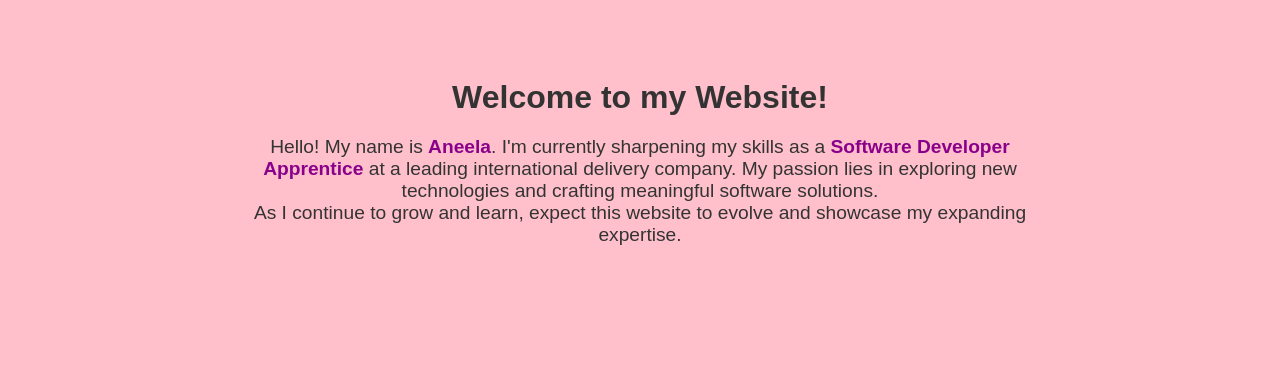
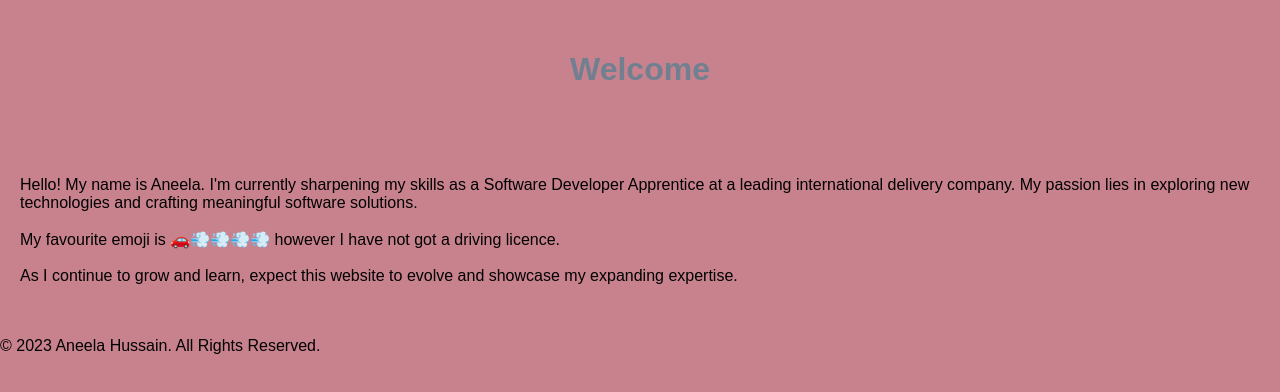
Before and after one commit to aneelaa/aneelaa.github.io, a plain HTML site: page index.html in a window 1280 px wide. Drawn offline with Linux system fonts and the light colour scheme.

Commit message:
Update index.html

```diff
--- a/index.html
+++ b/index.html
@@ -1,42 +1,61 @@
-<!DOCTYPE html>
-<html lang="en">
-<head>
-    <meta charset="UTF-8">
-    <meta http-equiv="X-UA-Compatible" content="IE=edge">
-    <meta name="viewport" content="width=device-width, initial-scale=1.0">
-    <title>About Me</title>
+<!DOCTYPE html> <!-- <!DOCTYPE html>: Declares the document type and version of HTML. -->
+<html lang="en"> <!-- <html>: This is the root element. Every webpage has one and only one <html> tag. Inside this tag, we have two main sections: the <head> and the <body>. -->
+
+<head> <!-- <head>: Contains meta-information, links to stylesheets, links to scripts, and other information that isn't visible on the page itself. -->
+    <!-- Metadata for the browser and search engines -->
+    <meta charset="UTF-8"> <!-- Defines the character set for the page -->
+    <!-- <meta charset="UTF-8">: Specifies the character encoding. -->
+    <meta name="viewport" content="width=device-width, initial-scale=1.0"> <!-- Makes the website responsive to device widths -->  <!-- <meta name="viewport" content="width=device-width, initial-scale=1.0">: Ensures the webpage is mobile-responsive. -->
+    <title>Aneela's Website</title> <!-- Title of your webpage. It shows up in the browser tab. -->
+
+    <!-- Internal CSS -->
     <style>
-        body {
-            font-family: 'Arial', sans-serif;
-            background-color: pink;
-            color: #333;
-            text-align: center;
-            padding-top: 50px;
+        /* Contains internal CSS (Cascading Style Sheets) which dictate how the HTML elements are displayed on the page. */
+        /* This is how you comment in CSS. The following styles define how elements on the page will look. */
+        body {/*Contains the content of the webpage, including text, images, and other media.*/
+            font-family: Arial, sans-serif;
+            align: center;
+            background-color: rgb(200, 130, 142);
+            margin: 0; /*Margin is the space outside an element, used to control the distance between this element and neighboring elements.If you have two buttons side by side and you want them to be further apart from each other, you'd increase the margin.Margin can influence the space between elements, pushing them further apart.*/
+            padding: 0;/*Padding is the space inside an element, between the content of the element and its border. For instance, if you have a button with text inside it and you want the text to be a bit away from the edges of the button, you'd increase the padding.*/
         }
-        h1 {
-            font-size: 2em;
-            margin-bottom: 20px;
+        main {
+            padding: 20px;
         }
-        p {
-            font-size: 1.2em;
-            max-width: 800px;
-            margin: 0 auto;
-        }
-        .highlight {
-            color: darkmagenta;
-            font-weight: bold;
+        h1{
+            font family: cascadia code;
+            color: slategray;
+            padding: 30px;
+            text-align:center;
         }
     </style>
 </head>
+
 <body>
-    <h1>Welcome to my Website!</h1>
-    <p>
-    Hello! My name is <span class="highlight">Aneela</span>. I'm currently sharpening my skills as a <span class="highlight">Software Developer Apprentice</span> at a leading international delivery company. My passion lies in exploring new technologies and crafting meaningful software solutions.
-    </p>
-    <p>
-     As I continue to grow and learn, expect this website to evolve and showcase my expanding expertise.
-    </p>
+    <!-- This is the visible part of the webpage -->
 
+    <!-- Header Section -->
+    <header>
+        <h1>Welcome </h1>
+    </header>
+
+    <!-- Main Content Section -->
+    <main>
+        <p>Hello! My name is <span class="highlight">Aneela</span>. I'm currently sharpening my skills as a <span class="highlight">Software Developer Apprentice</span> at a leading <span class="highlight">international delivery company</span>. My passion lies in exploring new technologies and crafting meaningful software solutions.
+            <br>
+            <br>
+            My favourite emoji is <span class="emoji">🚗💨💨💨💨</span> however I have not got a driving licence.
+            <br>
+            <br>
+             As I continue to grow and learn, expect this website to evolve and showcase my expanding expertise.
+        </p>
+    </main>
+
+    <!-- Footer Section -->
+    <footer>
+        <p>&copy; 2023 Aneela Hussain. All Rights Reserved.</p>
+    </footer>
 
 </body>
+
 </html>
```
